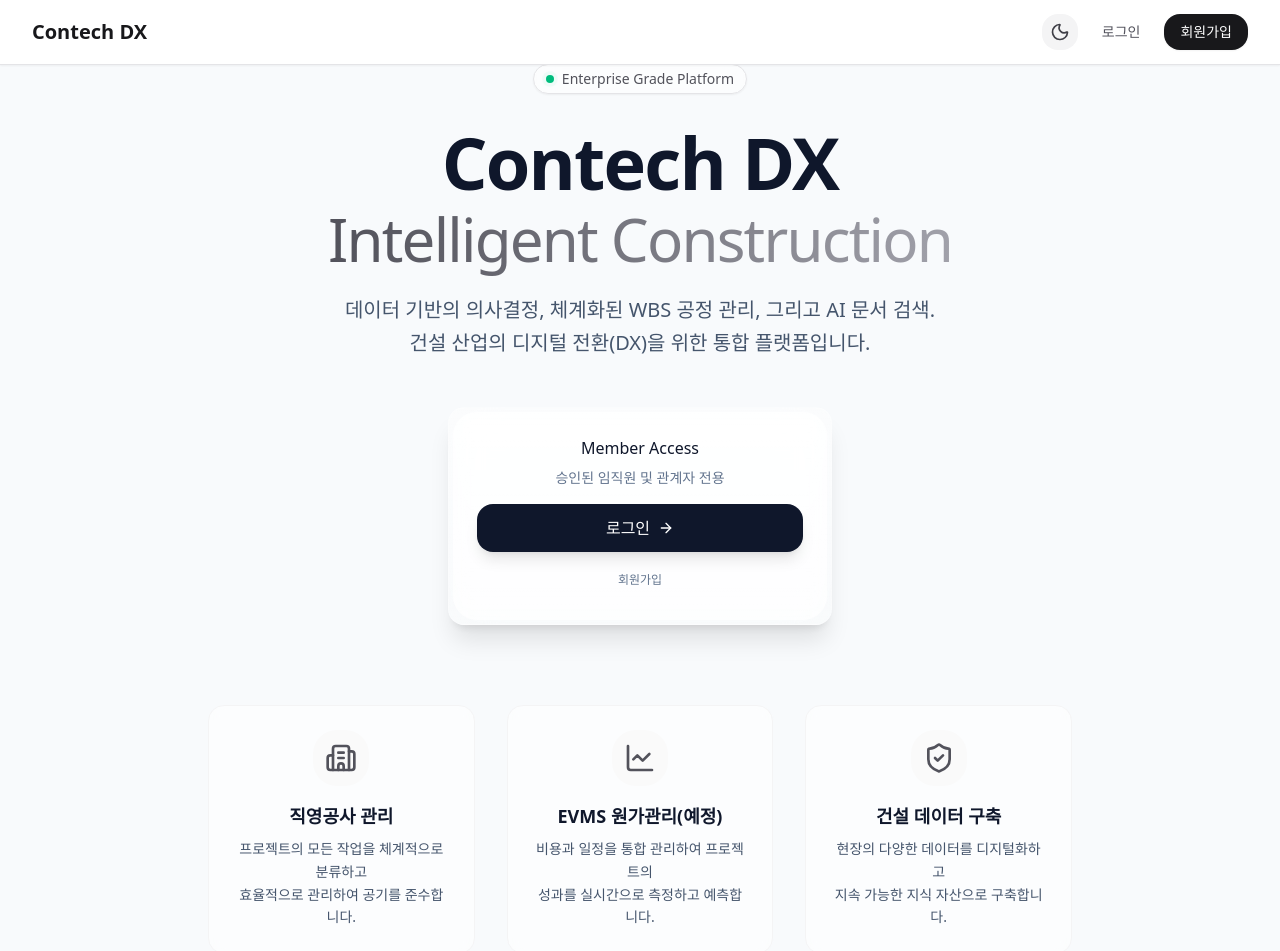
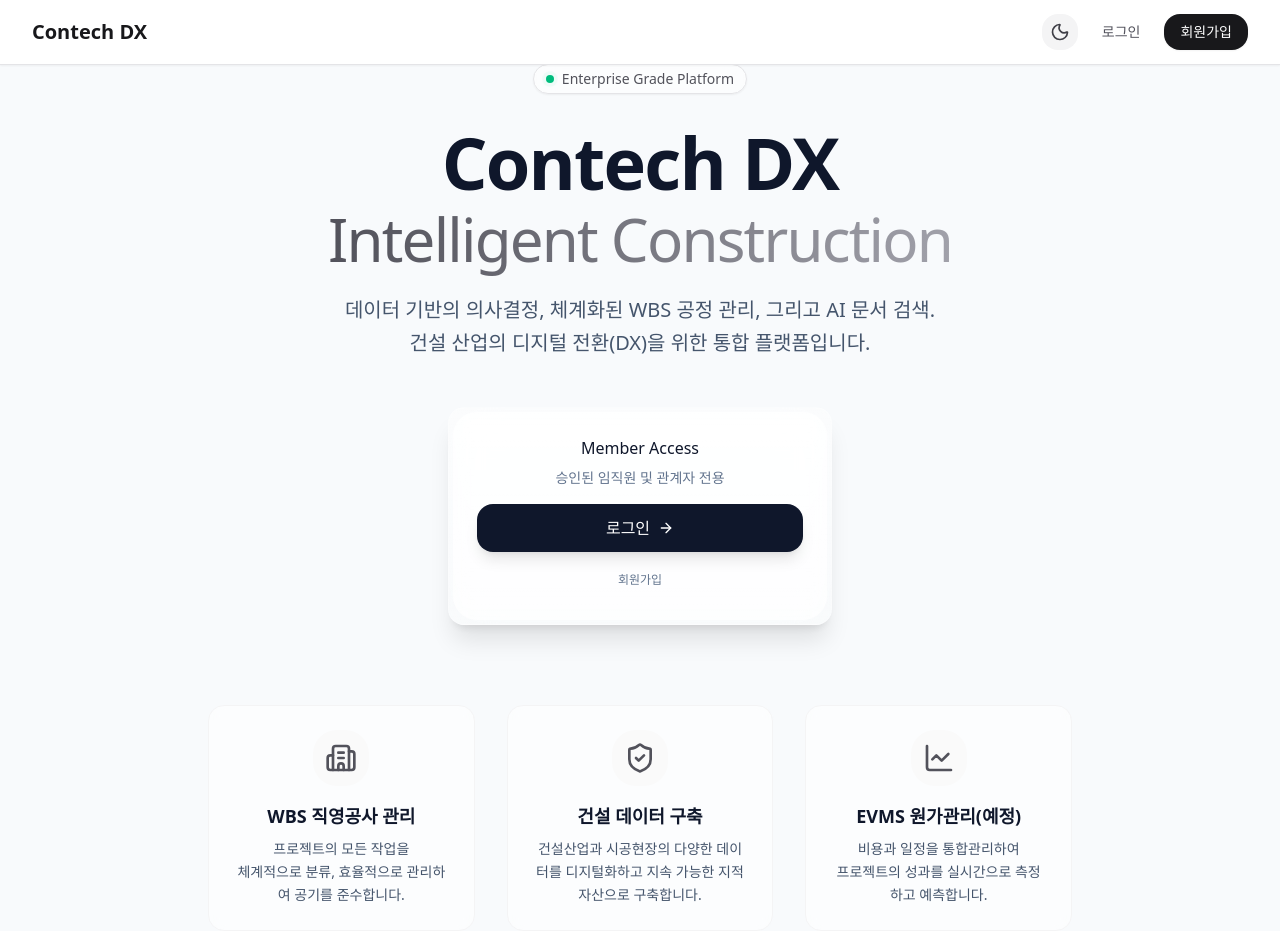
Before and after one commit to 1ncarnati0n/contech-dx, a Next.js app: page / in a window 1280 px wide. Shown: the top 951 px of the page. Built offline with nearby package versions, Linux system fonts and the light colour scheme; no server answers.

Commit message:
update all

```diff
--- a/src/app/page.tsx
+++ b/src/app/page.tsx
@@ -127,9 +127,24 @@
                 <Building2 className="w-8 h-8" />
               </div>
               <div className="space-y-2">
-                <h3 className="text-lg font-semibold text-slate-900 dark:text-white">직영공사 관리</h3>
+                <h3 className="text-lg font-semibold text-slate-900 dark:text-white">WBS 직영공사 관리</h3>
                 <p className="text-sm text-slate-600 dark:text-slate-400 leading-relaxed">
-                  프로젝트의 모든 작업을 체계적으로 분류하고<br className="hidden xl:block" /> 효율적으로 관리하여 공기를 준수합니다.
+                  프로젝트의 모든 작업을<br/>체계적으로 분류, 효율적으로 관리하여 공기를 준수합니다.
+                </p>
+              </div>
+            </div>
+          </div>
+
+          {/* Feature 3 */}
+          <div className="group p-6 rounded-2xl bg-white/50 dark:bg-white/5 border border-primary-100 dark:border-white/10 hover:border-primary-200 dark:hover:border-white/20 backdrop-blur-sm transition-all duration-300 hover:shadow-lg hover:-translate-y-1">
+            <div className="flex flex-col items-center text-center gap-4">
+              <div className="p-3 rounded-xl bg-primary-50 dark:bg-white/5 text-primary-600 dark:text-primary-300 group-hover:scale-110 transition-transform duration-300">
+                <ShieldCheck className="w-8 h-8" />
+              </div>
+              <div className="space-y-2">
+                <h3 className="text-lg font-semibold text-slate-900 dark:text-white">건설 데이터 구축</h3>
+                <p className="text-sm text-slate-600 dark:text-slate-400 leading-relaxed">
+                  건설산업과 시공현장의 다양한 데이터를 디지털화하고 지속 가능한 지적자산으로 구축합니다.
                 </p>
               </div>
             </div>
@@ -144,22 +159,7 @@
               <div className="space-y-2">
                 <h3 className="text-lg font-semibold text-slate-900 dark:text-white">EVMS 원가관리(예정)</h3>
                 <p className="text-sm text-slate-600 dark:text-slate-400 leading-relaxed">
-                  비용과 일정을 통합 관리하여 프로젝트의<br className="hidden xl:block" /> 성과를 실시간으로 측정하고 예측합니다.
-                </p>
-              </div>
-            </div>
-          </div>
-
-          {/* Feature 3 */}
-          <div className="group p-6 rounded-2xl bg-white/50 dark:bg-white/5 border border-primary-100 dark:border-white/10 hover:border-primary-200 dark:hover:border-white/20 backdrop-blur-sm transition-all duration-300 hover:shadow-lg hover:-translate-y-1">
-            <div className="flex flex-col items-center text-center gap-4">
-              <div className="p-3 rounded-xl bg-primary-50 dark:bg-white/5 text-primary-600 dark:text-primary-300 group-hover:scale-110 transition-transform duration-300">
-                <ShieldCheck className="w-8 h-8" />
-              </div>
-              <div className="space-y-2">
-                <h3 className="text-lg font-semibold text-slate-900 dark:text-white">건설 데이터 구축</h3>
-                <p className="text-sm text-slate-600 dark:text-slate-400 leading-relaxed">
-                  현장의 다양한 데이터를 디지털화하고<br className="hidden xl:block" /> 지속 가능한 지식 자산으로 구축합니다.
+                  비용과 일정을 통합관리하여 <br/> 프로젝트의 성과를 실시간으로 측정하고 예측합니다.
                 </p>
               </div>
             </div>
```
Also changed, not shown: tsconfig.json (+8 -1 lines), 2 other files (tests, documents, lock files or other folders).
